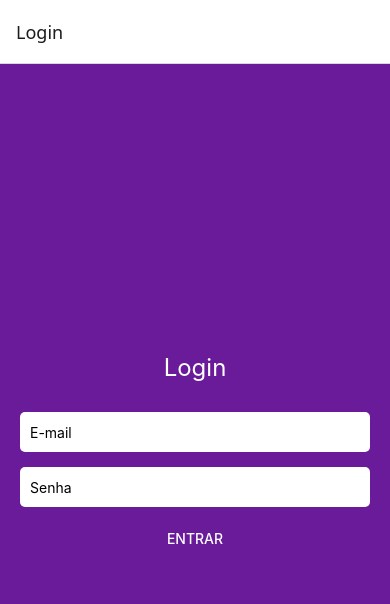
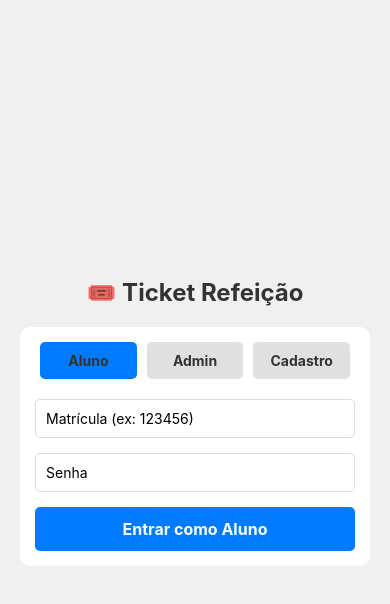
Before and after one commit to SalveCrazy/Pratoj-, a React Native app: screen /Login in a window 390 px wide. Shown: the top 604 px of the page. Built offline with nearby package versions, Linux system fonts and the light colour scheme.

Commit message:
funcionando o login

```diff
--- a/App.js
+++ b/App.js
@@ -1,94 +1,23 @@
-import React from 'react';
-import { NavigationContainer } from '@react-navigation/native';
-import { createStackNavigator } from '@react-navigation/stack';
-import { View, Text, Button, TextInput, Alert, StyleSheet } from 'react-native';
+// App.js
+import React from "react";
+import { NavigationContainer } from "@react-navigation/native";
+import { createStackNavigator } from "@react-navigation/stack";
+import LoginScreen from "./screens/LoginScreen";
+import TicketScreen from "./screens/TicketScreen";
 
 const Stack = createStackNavigator();
 
-
-const LoginScreen = ({ navigation }) => {
-  const [email, setEmail] = React.useState('');
-  const [senha, setSenha] = React.useState('');
-
-  const validarLogin = () => {
-    if (!email || !senha) {
-      Alert.alert('Erro', 'Por favor, preencha todos os campos');
-      return;
-    }
-
-
-    if (email === 'admin@example.com' && senha === 'admin123') {
-      navigation.navigate('Ticket');
-    } else {
-      Alert.alert('Erro', 'E-mail ou senha incorretos');
-    }
-  };
-
-  return (
-    <View style={styles.container}>
-      <Text style={styles.titulo}>Login</Text>
-      <TextInput
-        style={styles.input}
-        placeholder="E-mail"
-        value={email}
-        onChangeText={setEmail}
-        keyboardType="email-address"
-      />
-      <TextInput
-        style={styles.input}
-        placeholder="Senha"
-        value={senha}
-        onChangeText={setSenha}
-        secureTextEntry
-      />
-      <Button title="Entrar" onPress={validarLogin} color="#6A1B9A" />
-    </View>
-  );
-};
-
-
-const TicketScreen = () => {
-  return (
-    <View style={styles.container}>
-      <Text style={styles.titulo}>Ticket Alimentação</Text>
-      <Text>Bem-vindo à sua tela de tickets!</Text>
-    </View>
-  );
-};
-
-
-const App = () => {
+export default function App() {
   return (
     <NavigationContainer>
       <Stack.Navigator initialRouteName="Login">
-        <Stack.Screen name="Login" component={LoginScreen} />
+        <Stack.Screen
+          name="Login"
+          component={LoginScreen}
+          options={{ headerShown: false }} // sem header
+        />
         <Stack.Screen name="Ticket" component={TicketScreen} />
       </Stack.Navigator>
     </NavigationContainer>
   );
-};
-
-const styles = StyleSheet.create({
-  container: {
-    flex: 1,
-    justifyContent: 'center',
-    alignItems: 'center',
-    backgroundColor: '#6A1B9A',
-    padding: 20,
-  },
-  titulo: {
-    fontSize: 24,
-    color: '#fff',
-    marginBottom: 30,
-  },
-  input: {
-    width: '100%',
-    height: 40,
-    marginBottom: 15,
-    paddingHorizontal: 10,
-    backgroundColor: '#fff',
-    borderRadius: 5,
-  },
-});
-
-export default App;
+}
--- a/package.json
+++ b/package.json
@@ -9,6 +9,7 @@
     "web": "expo start --web"
   },
   "dependencies": {
+    "@react-native-async-storage/async-storage": "^2.2.0",
     "@react-navigation/native": "^7.1.17",
     "@react-navigation/native-stack": "^7.3.26",
     "@react-navigation/stack": "^7.4.8",
--- a/screens/LoginScreen.js
+++ b/screens/LoginScreen.js
@@ -1,4 +1,3 @@
-// screens/LoginScreen.js
 import React, { useState, useEffect } from "react";
 import {
   View,
@@ -12,10 +11,10 @@ import {
 import AsyncStorage from "@react-native-async-storage/async-storage";
 
 export default function LoginScreen({ navigation }) {
-  const [emailLogin, setEmailLogin] = useState("");
-  const [senhaLogin, setSenhaLogin] = useState("");
-  const [emailRegister, setEmailRegister] = useState("");
-  const [senhaRegister, setSenhaRegister] = useState("");
+  const [modo, setModo] = useState("aluno"); // aluno, admin ou cadastro
+  const [matricula, setMatricula] = useState("");
+  const [email, setEmail] = useState("");
+  const [senha, setSenha] = useState("");
   const [users, setUsers] = useState([]);
 
   // 🔑 Admin fixo
@@ -24,54 +23,70 @@ export default function LoginScreen({ navigation }) {
   // Carregar usuários do AsyncStorage
   useEffect(() => {
     const loadUsers = async () => {
+      try {
         const storedUsers = await AsyncStorage.getItem("users");
         if (storedUsers) {
           setUsers(JSON.parse(storedUsers));
+        }
+      } catch (error) {
+        Alert.alert("Erro", "Falha ao carregar usuários!");
       }
     };
     loadUsers();
   }, []);
 
   const saveUsers = async (newUsers) => {
+    try {
       setUsers(newUsers);
       await AsyncStorage.setItem("users", JSON.stringify(newUsers));
+    } catch (error) {
+      Alert.alert("Erro", "Falha ao salvar usuário!");
+    }
   };
 
-  // Cadastro
+  // Cadastro de aluno
   const handleRegister = () => {
-    if (!emailRegister || !senhaRegister) {
+    if (!matricula || !senha) {
       Alert.alert("Erro", "Preencha todos os campos!");
       return;
     }
-    const exists = users.find((u) => u.email === emailRegister);
+    const exists = users.find((u) => u.matricula === matricula);
     if (exists) {
-      Alert.alert("Erro", "Usuário já cadastrado!");
+      Alert.alert("Erro", "Matrícula já cadastrada!");
       return;
     }
-    const newUser = { email: emailRegister, senha: senhaRegister };
+    const newUser = { matricula, senha };
     const newUsers = [...users, newUser];
     saveUsers(newUsers);
     Alert.alert("Sucesso", "Cadastro realizado! Agora faça login.");
-    setEmailRegister("");
-    setSenhaRegister("");
+    setMatricula("");
+    setSenha("");
+    setModo("aluno");
   };
 
   // Login
   const handleLogin = () => {
-    // Se for admin
-    if (emailLogin === admin.email && senhaLogin === admin.senha) {
-      navigation.replace("HomeAdm");
+    if (modo === "admin") {
+      if (!email || !senha) {
+        Alert.alert("Erro", "Preencha todos os campos!");
         return;
       }
-
-    // Senão, procura aluno no AsyncStorage
-    const user = users.find(
-      (u) => u.email === emailLogin && u.senha === senhaLogin
-    );
+      if (email === admin.email && senha === admin.senha) {
+        navigation.replace("HomeAdm");
+      } else {
+        Alert.alert("Erro", "E-mail ou senha do admin inválidos!");
+      }
+    } else {
+      if (!matricula || !senha) {
+        Alert.alert("Erro", "Preencha todos os campos!");
+        return;
+      }
+      const user = users.find((u) => u.matricula === matricula && u.senha === senha);
       if (user) {
-      navigation.replace("HomeAluno", { aluno: { email: emailLogin } });
+        navigation.replace("HomeAluno", { aluno: { matricula } });
       } else {
-      Alert.alert("Erro", "E-mail ou senha inválidos!");
+        Alert.alert("Erro", "Matrícula ou senha inválidos!");
+      }
     }
   };
 
@@ -79,46 +94,89 @@ export default function LoginScreen({ navigation }) {
     <ScrollView contentContainerStyle={styles.container}>
       <Text style={styles.title}>🎟️ Ticket Refeição</Text>
 
-      {/* LOGIN */}
       <View style={styles.box}>
-        <Text style={styles.sectionTitle}>Login</Text>
+        <View style={styles.toggleContainer}>
+          <TouchableOpacity
+            style={[styles.toggleButton, modo === "aluno" && styles.toggleActive]}
+            onPress={() => setModo("aluno")}
+          >
+            <Text style={styles.toggleText}>Aluno</Text>
+          </TouchableOpacity>
+          <TouchableOpacity
+            style={[styles.toggleButton, modo === "admin" && styles.toggleActive]}
+            onPress={() => setModo("admin")}
+          >
+            <Text style={styles.toggleText}>Admin</Text>
+          </TouchableOpacity>
+          <TouchableOpacity
+            style={[styles.toggleButton, modo === "cadastro" && styles.toggleActive]}
+            onPress={() => setModo("cadastro")}
+          >
+            <Text style={styles.toggleText}>Cadastro</Text>
+          </TouchableOpacity>
+        </View>
+
+        {modo === "admin" ? (
+          <>
             <TextInput
               style={styles.input}
-          placeholder="E-mail"
-          value={emailLogin}
-          onChangeText={setEmailLogin}
+              placeholder="E-mail do Admin"
+              value={email}
+              onChangeText={setEmail}
+              keyboardType="email-address"
             />
             <TextInput
               style={styles.input}
               placeholder="Senha"
               secureTextEntry
-          value={senhaLogin}
-          onChangeText={setSenhaLogin}
+              value={senha}
+              onChangeText={setSenha}
             />
             <TouchableOpacity style={styles.button} onPress={handleLogin}>
-          <Text style={styles.buttonText}>Entrar</Text>
+              <Text style={styles.buttonText}>Entrar como Admin</Text>
             </TouchableOpacity>
-      </View>
-
-      {/* CADASTRO */}
-      <View style={styles.box}>
-        <Text style={styles.sectionTitle}>Cadastrar novo aluno</Text>
+          </>
+        ) : modo === "cadastro" ? (
+          <>
             <TextInput
               style={styles.input}
-          placeholder="E-mail"
-          value={emailRegister}
-          onChangeText={setEmailRegister}
+              placeholder="Matrícula (ex: 123456)"
+              value={matricula}
+              onChangeText={setMatricula}
+              keyboardType="numeric"
             />
             <TextInput
               style={styles.input}
               placeholder="Senha"
               secureTextEntry
-          value={senhaRegister}
-          onChangeText={setSenhaRegister}
+              value={senha}
+              onChangeText={setSenha}
             />
             <TouchableOpacity style={[styles.button, { backgroundColor: "#28a745" }]} onPress={handleRegister}>
               <Text style={styles.buttonText}>Cadastrar</Text>
             </TouchableOpacity>
+          </>
+        ) : (
+          <>
+            <TextInput
+              style={styles.input}
+              placeholder="Matrícula (ex: 123456)"
+              value={matricula}
+              onChangeText={setMatricula}
+              keyboardType="numeric"
+            />
+            <TextInput
+              style={styles.input}
+              placeholder="Senha"
+              secureTextEntry
+              value={senha}
+              onChangeText={setSenha}
+            />
+            <TouchableOpacity style={styles.button} onPress={handleLogin}>
+              <Text style={styles.buttonText}>Entrar como Aluno</Text>
+            </TouchableOpacity>
+          </>
+        )}
       </View>
     </ScrollView>
   );
@@ -129,48 +187,61 @@ const styles = StyleSheet.create({
     flexGrow: 1,
     justifyContent: "center",
     padding: 20,
-    backgroundColor: "#6a1b9a",
+    backgroundColor: "#f0f0f0",
   },
   title: {
-    fontSize: 28,
+    fontSize: 24,
     fontWeight: "bold",
     textAlign: "center",
     marginBottom: 20,
-    color: "#fff",
+    color: "#333",
   },
   box: {
     backgroundColor: "#fff",
-    borderRadius: 12,
-    padding: 20,
+    borderRadius: 10,
+    padding: 15,
+    alignItems: "center",
+  },
+  toggleContainer: {
+    flexDirection: "row",
+    justifyContent: "space-between",
     marginBottom: 20,
-    shadowColor: "#000",
-    shadowOpacity: 0.1,
-    shadowRadius: 6,
-    elevation: 4,
+    width: "100%",
   },
-  sectionTitle: {
-    fontSize: 20,
+  toggleButton: {
+    flex: 1,
+    padding: 10,
+    backgroundColor: "#e0e0e0",
+    borderRadius: 5,
+    marginHorizontal: 5,
+    alignItems: "center",
+  },
+  toggleActive: {
+    backgroundColor: "#007AFF",
+  },
+  toggleText: {
+    color: "#333",
     fontWeight: "bold",
-    marginBottom: 15,
-    color: "#333",
   },
   input: {
+    width: "100%",
     borderWidth: 1,
-    borderColor: "#ccc",
-    borderRadius: 8,
+    borderColor: "#ddd",
+    borderRadius: 5,
     padding: 10,
-    marginBottom: 10,
-    backgroundColor: "#f9f9f9",
+    marginBottom: 15,
+    backgroundColor: "#fff",
   },
   button: {
     backgroundColor: "#007AFF",
     padding: 12,
-    borderRadius: 8,
+    borderRadius: 5,
+    width: "100%",
+    alignItems: "center",
   },
   buttonText: {
     color: "#fff",
     fontSize: 16,
-    textAlign: "center",
     fontWeight: "bold",
   },
 });
--- a/screens/TicketScreen.js
+++ b/screens/TicketScreen.js
@@ -58,6 +58,7 @@ export default function TicketScreen() {
     const today = new Date().toDateString();
     await AsyncStorage.setItem("lastTicket", today);
     setTicketAvailable(true);
+    alert("Ticket recebido com sucesso!");
   };
 
   return (
```
Also changed, not shown: 1 other file (tests, documents, lock files or other folders). Lines whose indentation alone changed are shown as unchanged.
